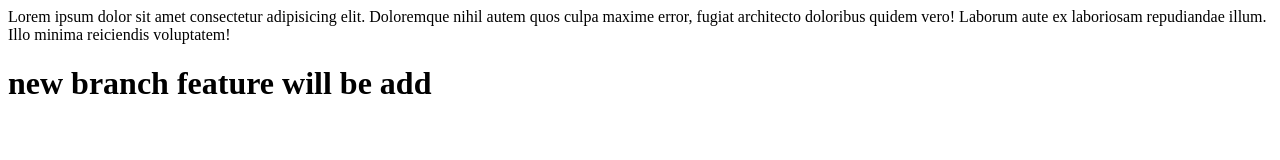
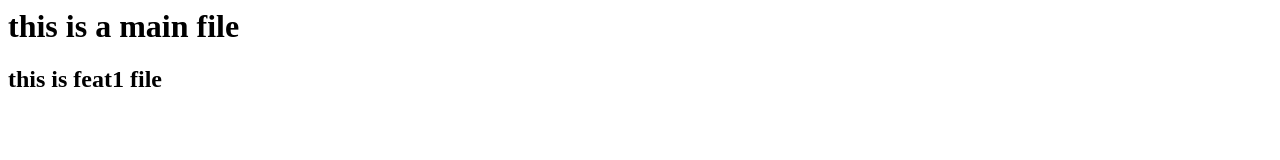
Before and after one commit to prachikachahal/AMAZONE-CLONE, a plain HTML site: page localDemo/index.html in a window 1280 px wide. Drawn offline with Linux system fonts and the light colour scheme.

Commit message:
new change again

```diff
--- a/localDemo/index.html
+++ b/localDemo/index.html
@@ -1,5 +1,2 @@
-<p>Lorem ipsum dolor sit amet consectetur adipisicing elit.
-Doloremque nihil autem quos culpa maxime error, fugiat architecto doloribus
- quidem vero! Laborum aute ex laboriosam repudiandae illum. Illo minima
-  reiciendis voluptatem!</p>
-  <h1>new branch feature will be add</h1>
+<h1>this is a main file</h1>
+<h2>this is feat1 file</h2>
```
